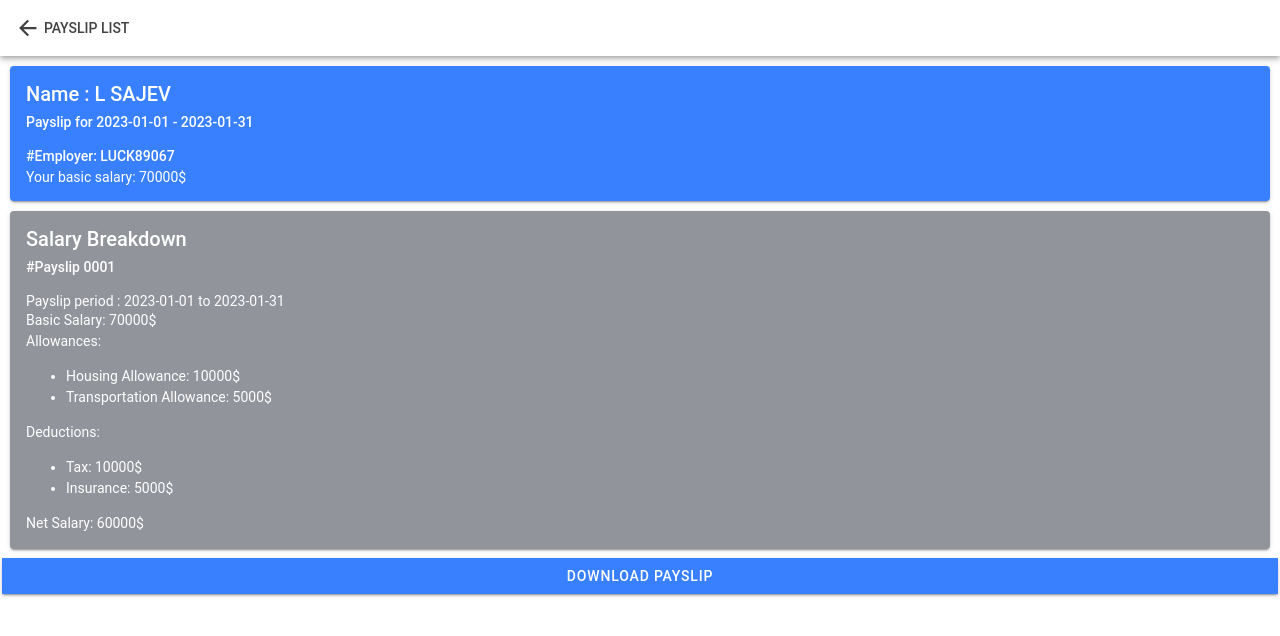
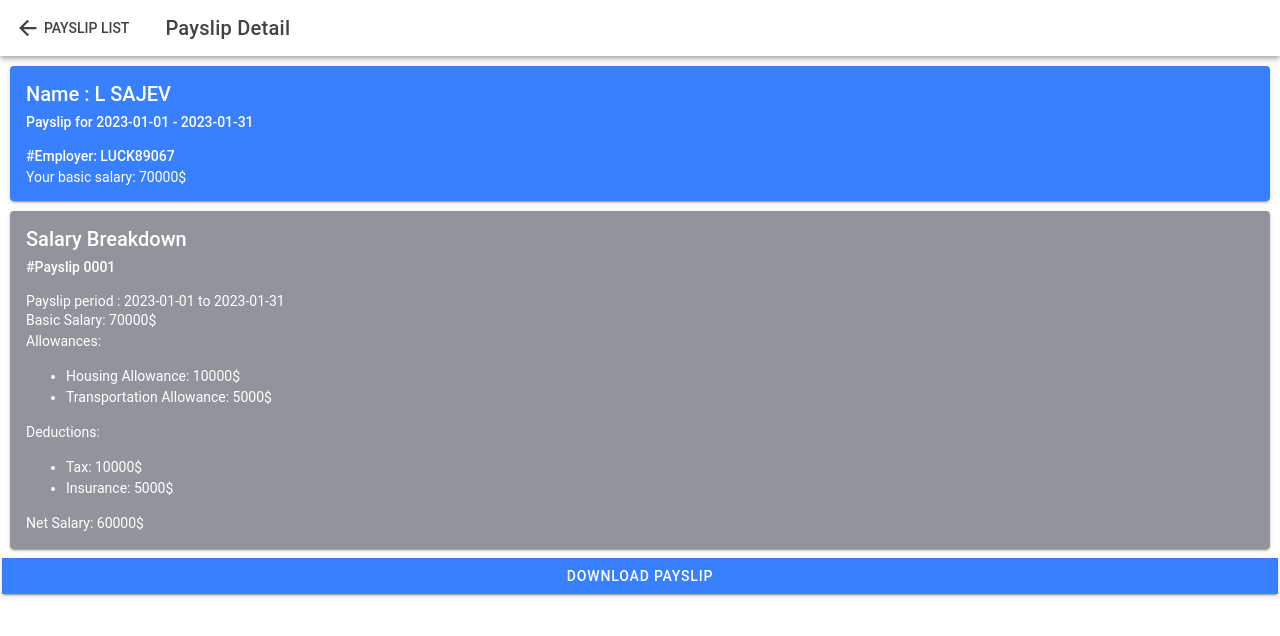
Before and after one commit to SajevLucksman/payslips, a React (Create React App) app: page /detail/1 in a window 1280 px wide. Shown: the top 636 px of the page. Built offline with nearby package versions, Linux system fonts and the light colour scheme.

Commit message:
Payslips application - Payslip detail page header added

```diff
--- a/src/payslips/PayslipDetail.tsx
+++ b/src/payslips/PayslipDetail.tsx
@@ -10,7 +10,7 @@ import {
   IonButton,
   useIonLoading,
   useIonToast,
-  useIonViewWillEnter, IonCardHeader, IonCardTitle, IonCardSubtitle, IonCardContent, IonCard,
+  useIonViewWillEnter, IonCardHeader, IonCardTitle, IonCardSubtitle, IonCardContent, IonCard, IonTitle,
 } from '@ionic/react';
 import { useParams } from 'react-router';
 import { getPayslip, Payslip } from '../common/data/payslips';
@@ -54,6 +54,7 @@ function PayslipDetail() {
     <IonPage id="view-payslip">
       <IonHeader translucent>
         <IonToolbar>
+          <IonTitle>Payslip Detail</IonTitle>
           <IonButtons slot="start">
             <IonBackButton text="Payslip List" defaultHref="/payslips"></IonBackButton>
           </IonButtons>
```
